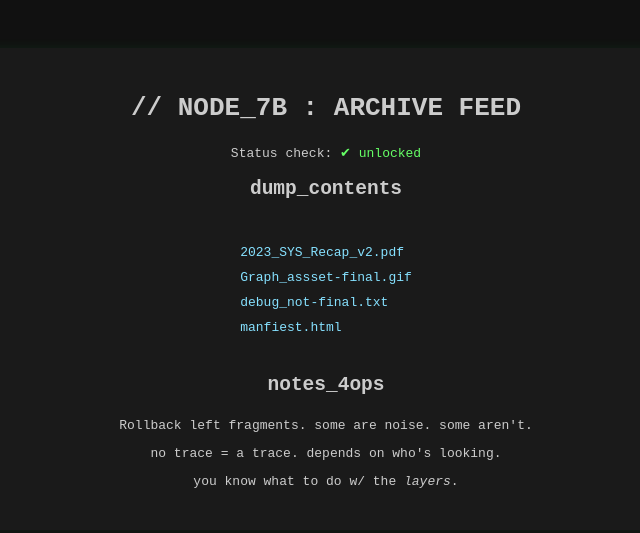
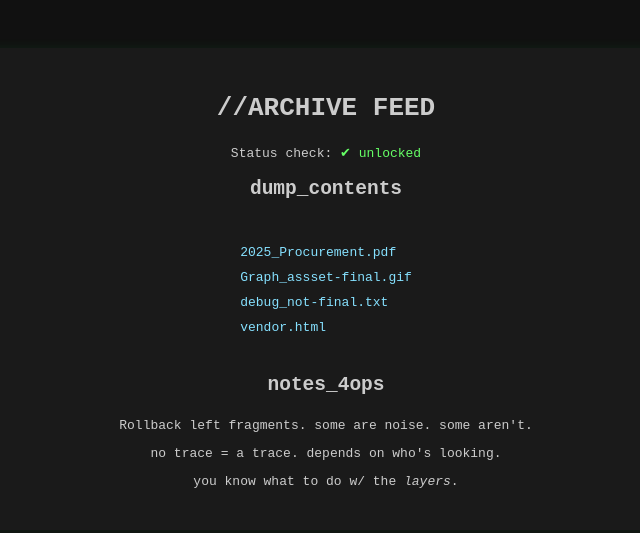
Before and after one commit to newb4sec/newb4sec.github.io, a plain HTML site: page index.html in a window 1280 px wide. Shown: the whole page, without its empty margins (314-954 px from the left). Drawn offline with Linux system fonts and the light colour scheme.

Commit message:
index.html

```diff
--- a/index.html
+++ b/index.html
@@ -48,15 +48,15 @@
 </head>
 <body>
   <div class="container">
-    <h1>// NODE_7B : ARCHIVE FEED</h1>
+    <h1>//ARCHIVE FEED</h1>
     <p>Status check: <span style="color: #6f6;">✔ unlocked</span></p>
 
     <h2>dump_contents</h2>
     <ul>
-      <li><a href="CyberTech_Report.pdf" download>2023_SYS_Recap_v2.pdf</a></li>
+      <li><a href="Report.pdf" download>2025_Procurement.pdf</a></li>
       <li><a href="Logo.gif" download>Graph_assset-final.gif</a></li> <!-- intentional typo -->
       <li><a href="debug_log.txt" download>debug_not-final.txt</a></li>
-      <li><a href="README.md" download>manfiest.html</a></li> <!-- typo again to feel real -->
+      <li><a href="README.md" download>vendor.html</a></li> <!-- typo again to feel real -->
     </ul>
 
     <h2>notes_4ops</h2>
```
